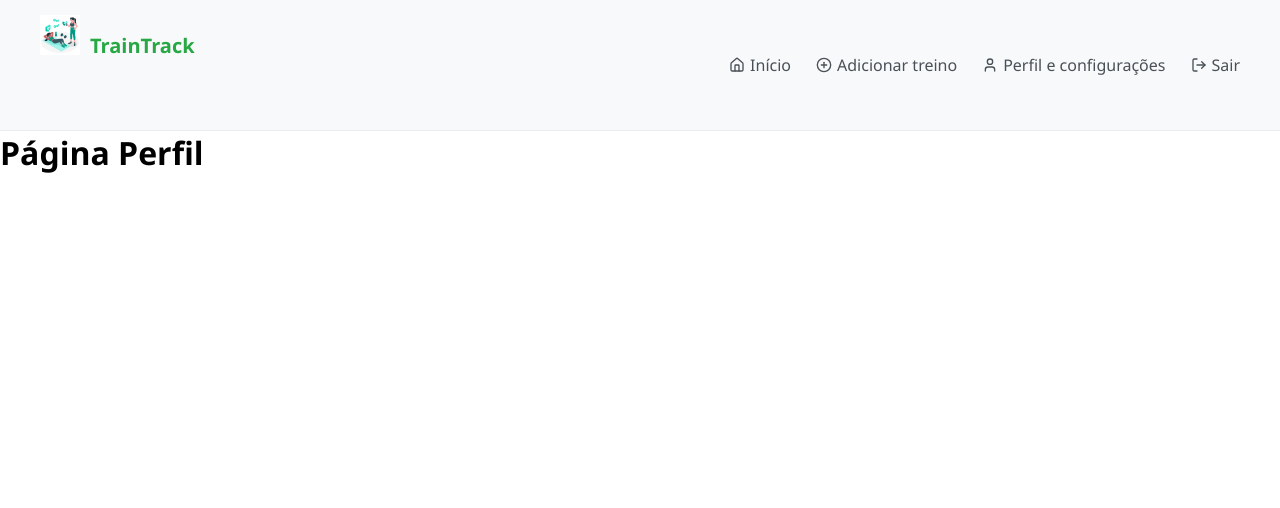
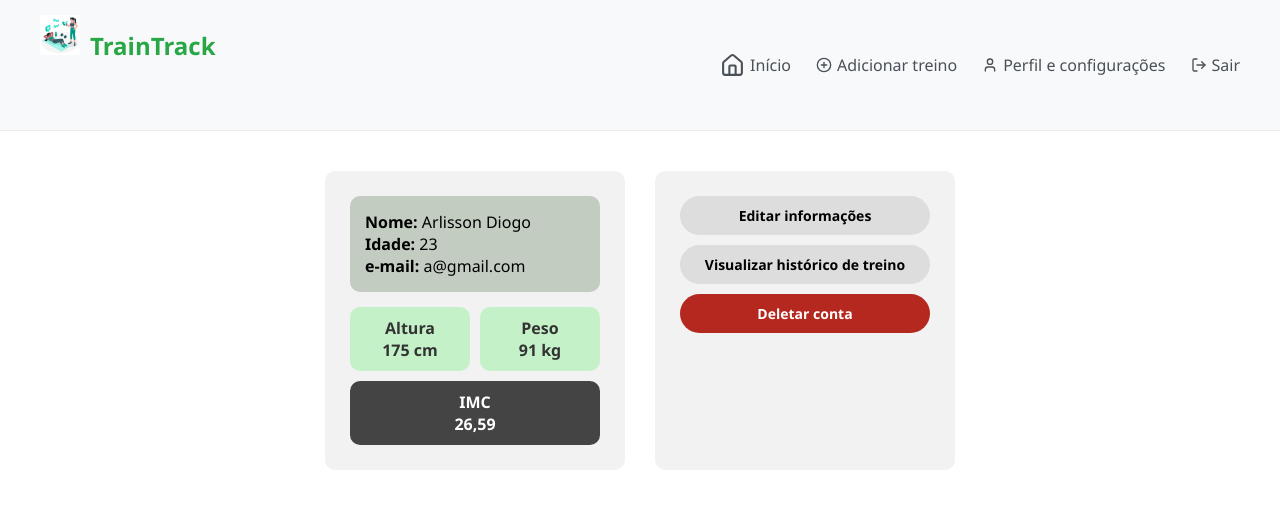
Before and after one commit to arlissondiogo/frontend-traintrack, a React (Vite) app in the folder frontend/: page /perfil in a window 1280 px wide. Shown: the top 508 px of the page. Built offline with nearby package versions, Linux system fonts and the light colour scheme.

Commit message:
feat: adiciona tela de perfil e configurações (precisa de ajustes)

```diff
--- a/frontend/src/Pages/Profile/Profile.css
+++ b/frontend/src/Pages/Profile/Profile.css
@@ -0,0 +1,121 @@
+.profile-page {
+  font-family: sans-serif;
+  background-color: #fff;
+  min-height: 100vh;
+}
+
+.header-inner {
+  display: flex;
+  align-items: center;
+  justify-content: space-between;
+  max-width: 1200px;
+  margin: 0 auto;
+}
+
+.logo-container {
+  display: flex;
+  align-items: center;
+}
+
+.logo {
+  height: 40px;
+  margin-right: 10px;
+}
+
+.brand {
+  font-size: 24px;
+  font-weight: bold;
+  color: #28a745;
+}
+
+.nav-list {
+  list-style: none;
+  display: flex;
+  gap: 25px;
+  margin: 0;
+  padding: 0;
+}
+
+.nav-item .nav-link {
+  text-decoration: none;
+  color: #495057;
+  font-size: 16px;
+  transition: color 0.3s ease;
+}
+
+.nav-item:hover .nav-link {
+  color: #28a745;
+}
+
+.profile-main {
+  display: flex;
+  justify-content: center;
+  gap: 30px;
+  padding: 40px 20px;
+}
+
+.info-box,
+.actions-box {
+  background-color: #f2f2f2;
+  padding: 25px;
+  border-radius: 10px;
+  width: 300px;
+}
+
+.user-info {
+  background-color: #c2ccc1;
+  padding: 15px;
+  border-radius: 10px;
+  margin-bottom: 15px;
+}
+
+.metrics {
+  display: flex;
+  gap: 10px;
+  flex-wrap: wrap;
+  justify-content: space-between;
+}
+
+.metric {
+  flex: 1 1 45%;
+  padding: 10px;
+  border-radius: 10px;
+  text-align: center;
+  font-weight: bold;
+}
+
+.metric.green {
+  background-color: #c5f1c8;
+  color: #333;
+}
+
+.metric.dark {
+  background-color: #444;
+  color: #fff;
+  flex: 1 1 100%;
+}
+
+.btn {
+  display: block;
+  width: 100%;
+  padding: 10px;
+  border: none;
+  border-radius: 20px;
+  font-weight: bold;
+  margin-bottom: 10px;
+  cursor: pointer;
+  font-size: 14px;
+}
+
+.btn.grey {
+  background-color: #ddd;
+}
+
+.btn.red {
+  background-color: #b5281f;
+  color: #fff;
+}
+
+.add-button:hover {
+  background-color: #1b5e20;
+}
--- a/frontend/src/Pages/Profile/Profile.jsx
+++ b/frontend/src/Pages/Profile/Profile.jsx
@@ -1,7 +1,44 @@
 import React from "react";
+import "./Profile.css";
 
-const Profile = () => {
-  return <h1>Página Perfil</h1>;
-};
+export default function Profile() {
+  return (
+    <div className="profile-page">
+      <main className="profile-main">
+        <div className="info-box">
+          <div className="user-info">
+            <p>
+              <strong>Nome:</strong> Arlisson Diogo
+            </p>
+            <p>
+              <strong>Idade:</strong> 23
+            </p>
+            <p>
+              <strong>e-mail:</strong> a@gmail.com
+            </p>
+          </div>
+          <div className="metrics">
+            <div className="metric green">
+              <p>Altura</p>
+              <p>175 cm</p>
+            </div>
+            <div className="metric green">
+              <p>Peso</p>
+              <p>91 kg</p>
+            </div>
+            <div className="metric dark">
+              <p>IMC</p>
+              <p>26,59</p>
+            </div>
+          </div>
+        </div>
 
-export default Profile;
+        <div className="actions-box">
+          <button className="btn grey">Editar informações</button>
+          <button className="btn grey">Visualizar histórico de treino</button>
+          <button className="btn red">Deletar conta</button>
+        </div>
+      </main>
+    </div>
+  );
+}
--- a/frontend/src/components/Header/Header.jsx
+++ b/frontend/src/components/Header/Header.jsx
@@ -15,7 +15,7 @@ const Header = () => {
           <ul className="nav-list">
             <li className="nav-item">
               <Link to="/home" className="nav-link">
-                <Home size={16} className="nav-icon" />
+                <Home size={25} className="nav-icon" />
                 <span className="nav-text">Início</span>
               </Link>
             </li>
@@ -26,7 +26,7 @@ const Header = () => {
               </Link>
             </li>
             <li className="nav-item">
-              <Link to="/profile" className="nav-link">
+              <Link to="/perfil" className="nav-link">
                 <User size={16} className="nav-icon" />
                 <span className="nav-text">Perfil e configurações</span>
               </Link>
```
Also changed, not shown: 1 other file (tests, documents, lock files or other folders).
